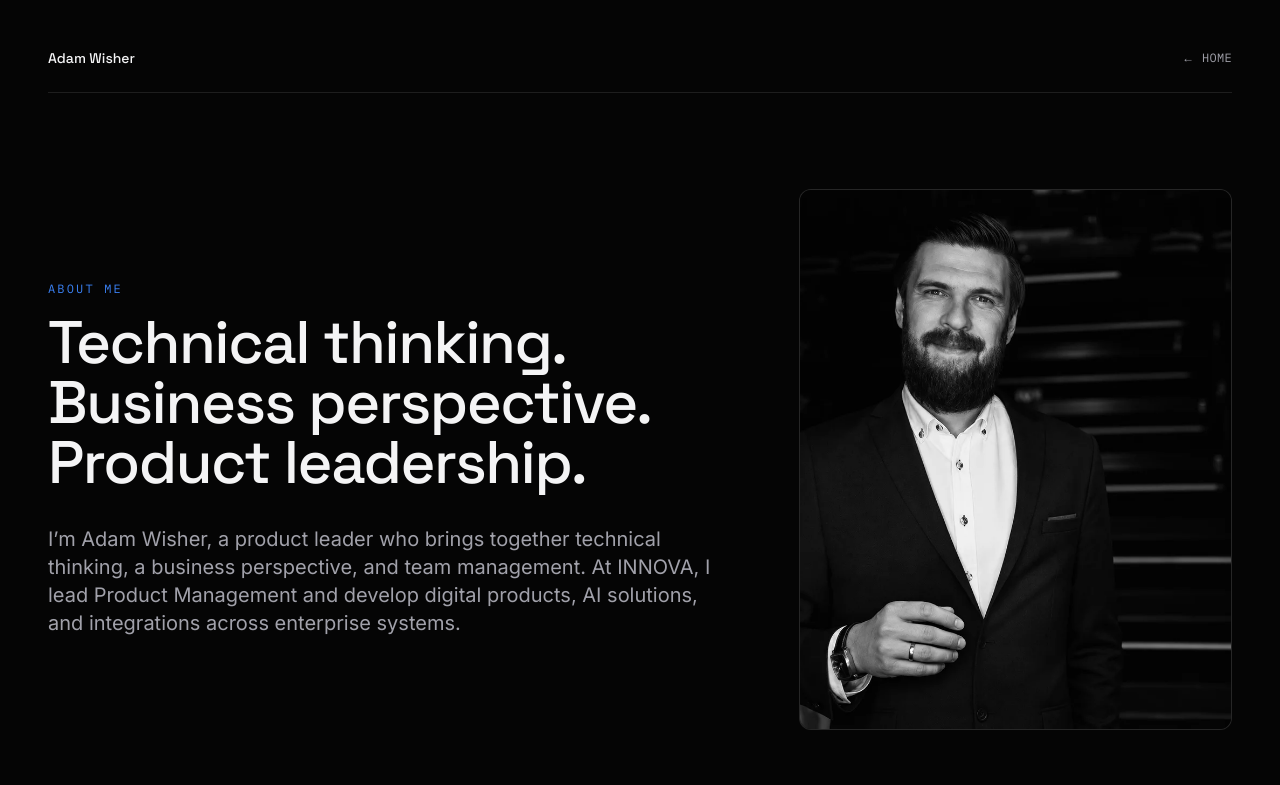
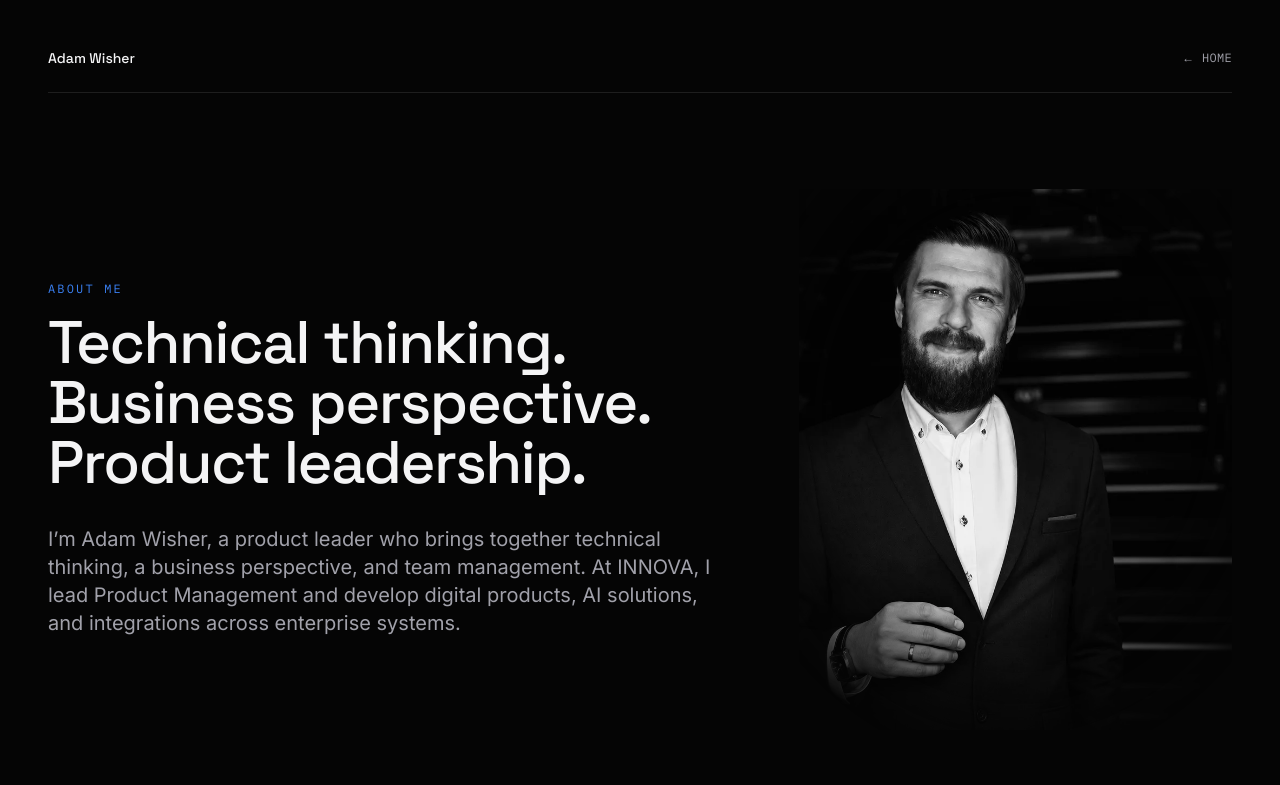
Before and after one commit to wisheradam/adamwisher-portfolio, a Next.js app: page /about in a window 1280 px wide. Shown: the top 785 px of the page. Built offline with nearby package versions, Linux system fonts and the light colour scheme.

Commit message:
Blend About portrait seamlessly into page without frame

```diff
--- a/app/about/page.tsx
+++ b/app/about/page.tsx
@@ -25,7 +25,7 @@ export default function AboutPage() {
             <h1 id="about-heading" className="mt-4 max-w-4xl font-display text-4xl font-medium tracking-tight sm:text-6xl">Technical thinking.<br />Business perspective.<br />Product leadership.</h1>
             <p className="mt-8 max-w-3xl text-lg leading-relaxed text-muted-foreground sm:text-xl">I’m Adam Wisher, a product leader who brings together technical thinking, a business perspective, and team management. At INNOVA, I lead Product Management and develop digital products, AI solutions, and integrations across enterprise systems.</p>
           </div>
-          <div className="relative aspect-[4/5] w-full max-w-md overflow-hidden rounded-lg border border-border bg-surface lg:justify-self-end">
+          <div className="relative aspect-[4/5] w-full max-w-md lg:justify-self-end">
             <Image
               src="/adam-wisher-portrait.webp"
               alt="Black-and-white portrait of Adam Wisher"
@@ -33,6 +33,10 @@ export default function AboutPage() {
               priority
               sizes="(min-width: 1024px) 420px, (min-width: 640px) 448px, calc(100vw - 48px)"
               className="object-cover object-[30%_center]"
+              style={{
+                maskImage: "radial-gradient(ellipse 70% 65% at 50% 42%, black 55%, transparent 100%)",
+                WebkitMaskImage: "radial-gradient(ellipse 70% 65% at 50% 42%, black 55%, transparent 100%)",
+              }}
             />
           </div>
         </div>
```
